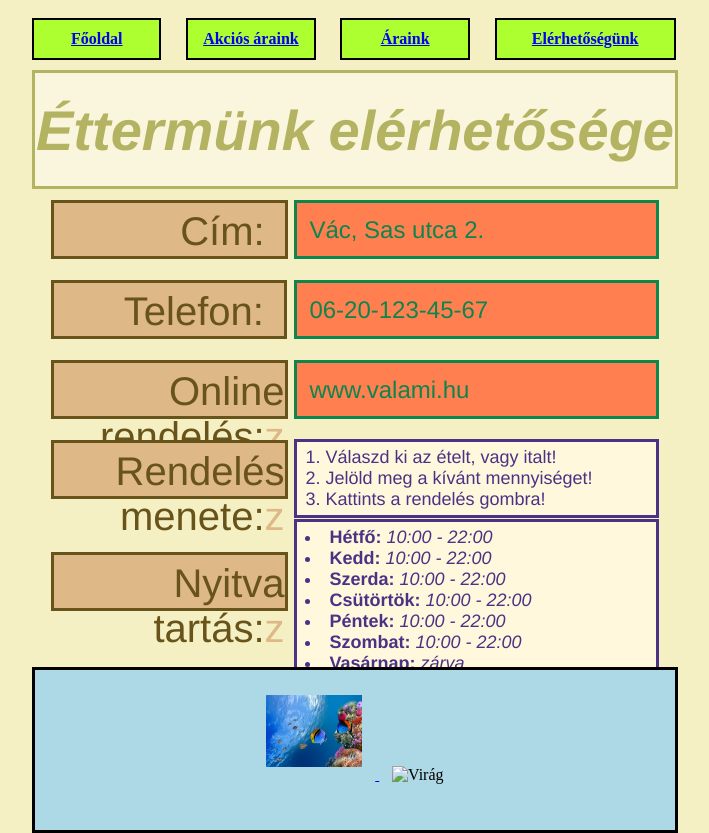
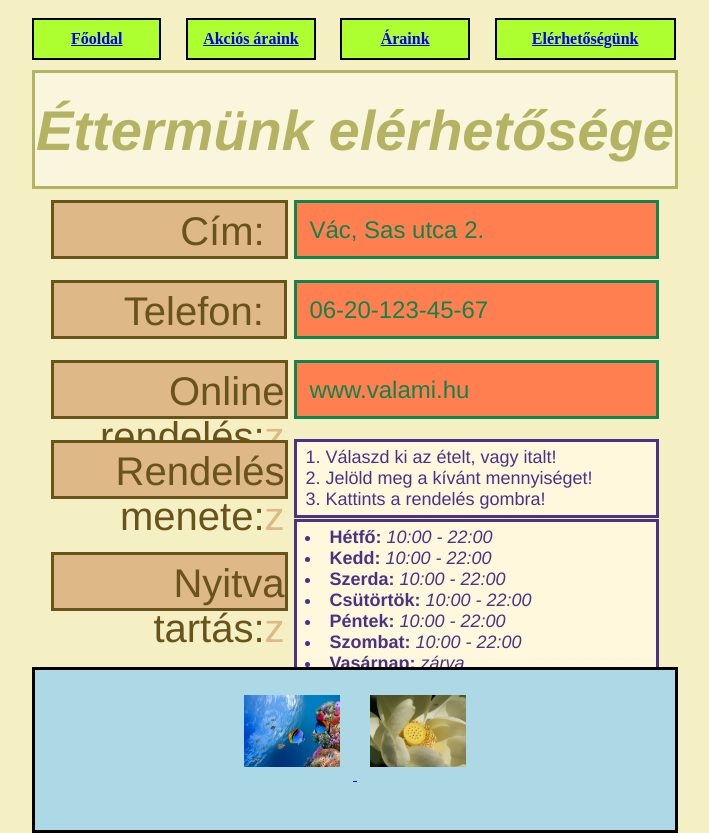
Before and after one commit to reticsilla/reticsilla.github.io, a plain HTML site: page elerhetoseg.html in a window 1280 px wide. Shown: the whole page, without its empty margins (288-997 px from the left). Drawn offline with Linux system fonts and the light colour scheme.

Commit message:
20200629

```diff
--- a/elerhetoseg.html
+++ b/elerhetoseg.html
@@ -95,7 +95,7 @@
         <a target="blank" href=akciok.html>
             <img src="Img/tropusi-halak-hatterkep-36206.jpg" alt="Halak">
         </a>
-        <img src="img/flower-4373126_640.jpg" alt="Virág">
+        <img src="Img/flower-4373126_640.jpg" alt="Semmi">
     </div>
 </body>
 
```
Also changed, not shown: Img/flower-4373126_640.jpg (added), flower-4373126_640.jpg (added).
